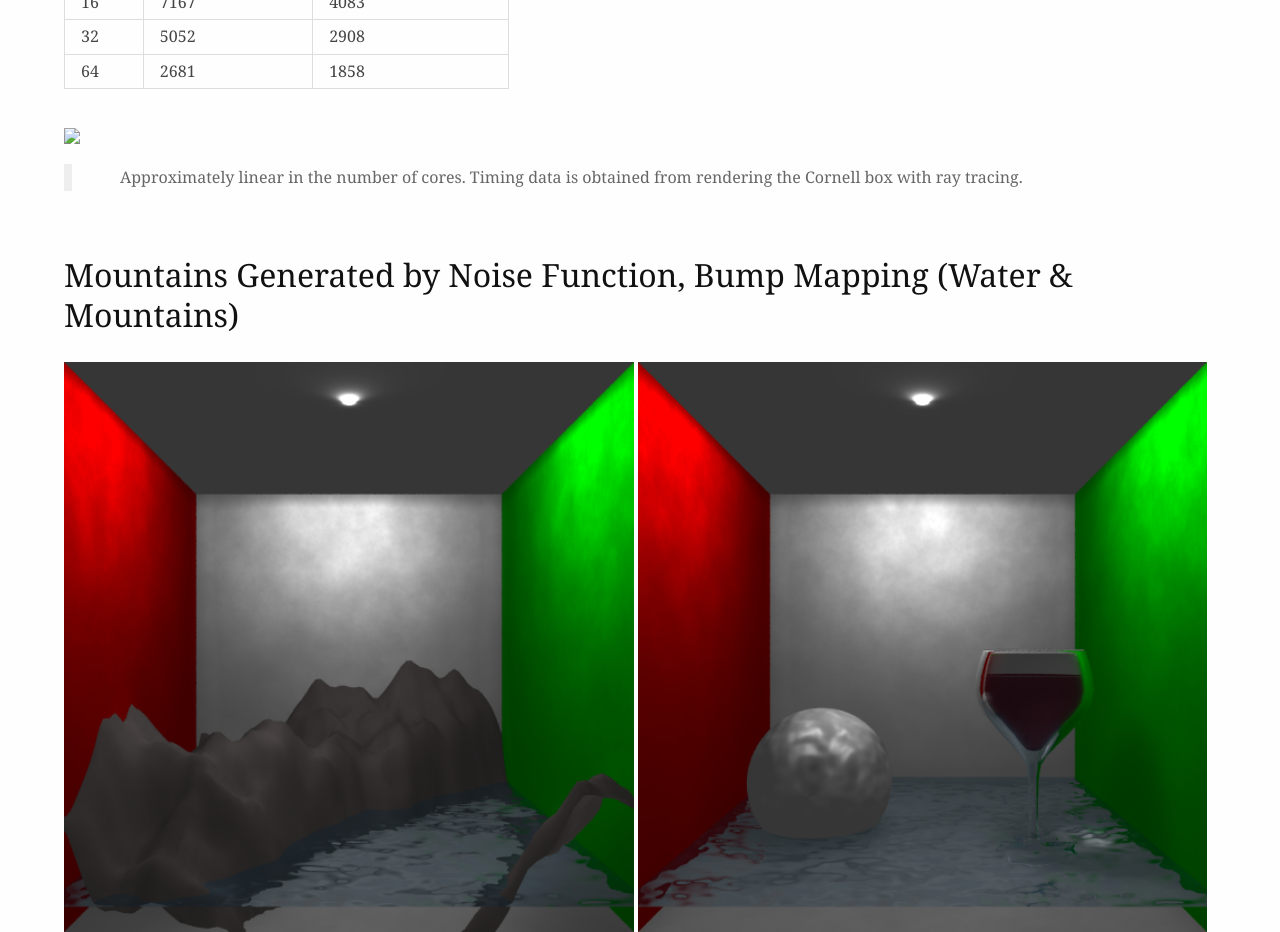
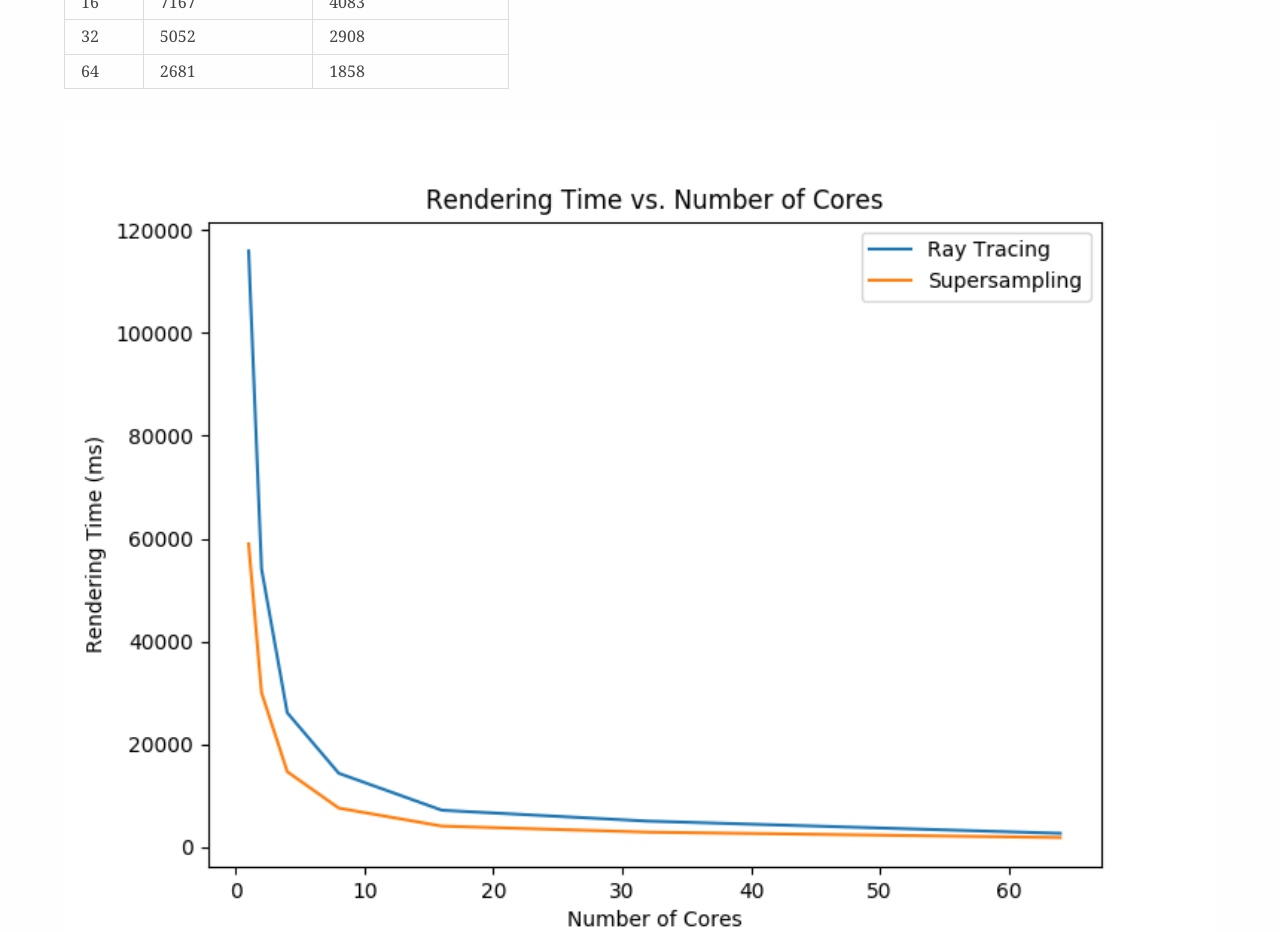
Before and after one commit to zandershah/cs488-demo, a plain HTML site: page index.html in a window 1280 px wide. Shown: the part 2060-2992 px from the top of the page. Drawn offline with nearby package versions, Linux system fonts and the light colour scheme.

Commit message:
missing image

```diff
--- a/index.html
+++ b/index.html
@@ -84,7 +84,7 @@
 </tr>
 </tbody>
 </table>
-<p><img src="../documentation/threading_data.png" /></p>
+<p><img src="threading_data.png" /></p>
 <blockquote>
 <p>Approximately linear in the number of cores. Timing data is obtained from rendering the Cornell box with ray tracing.</p>
 </blockquote>
```
Also changed, not shown: 1 other file.
